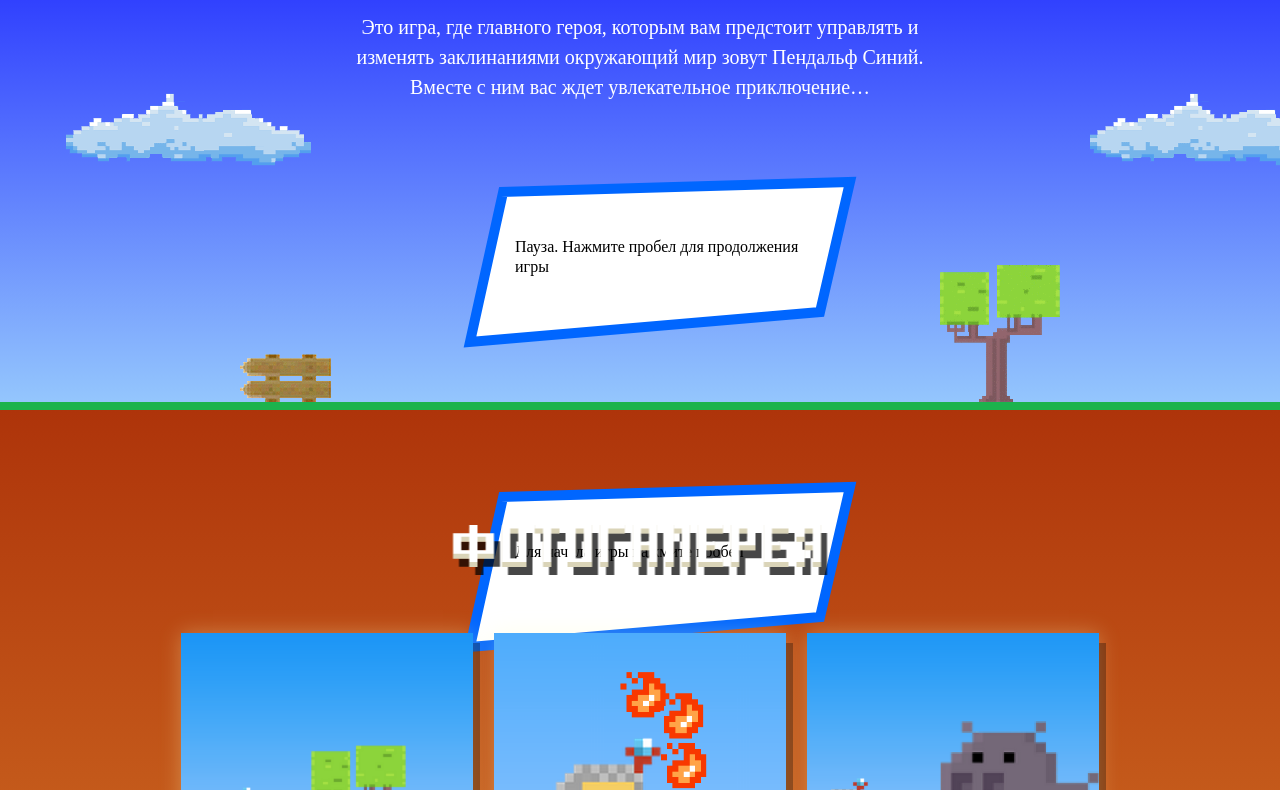
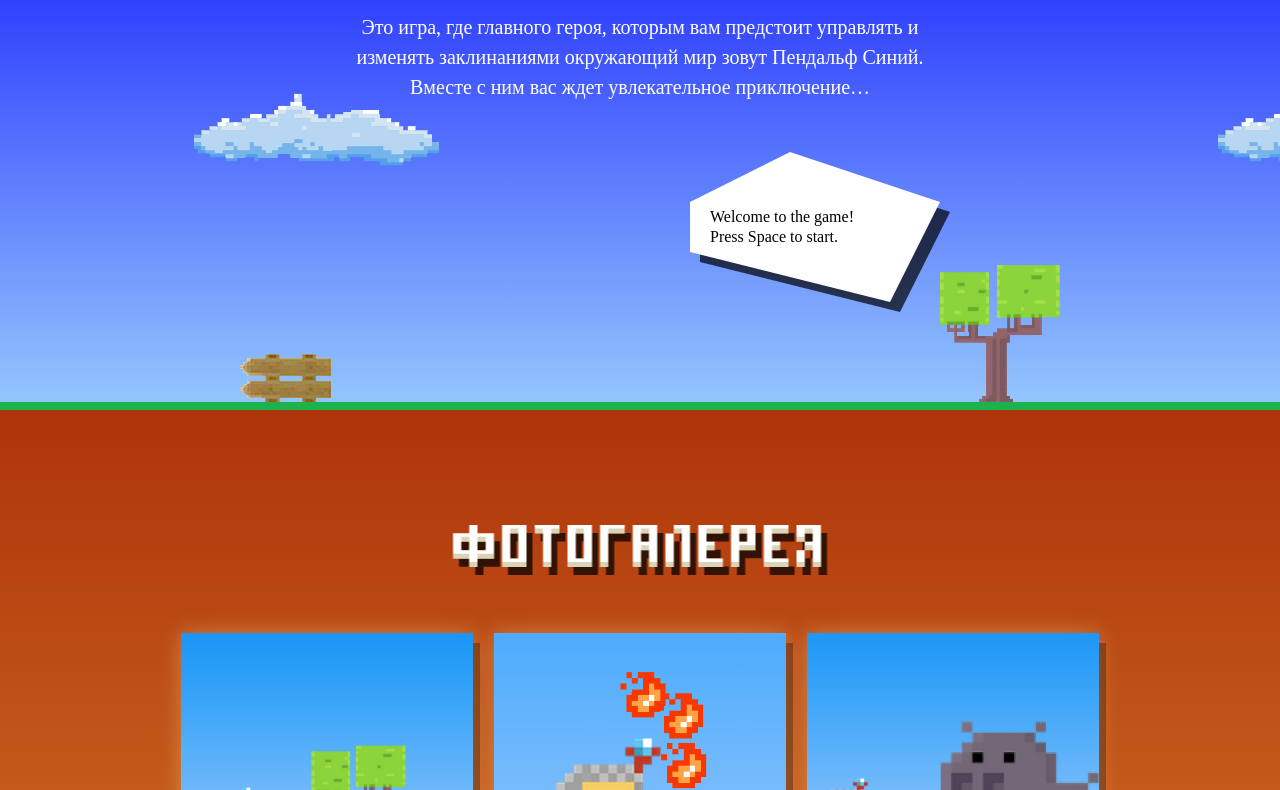
Before and after one commit to poncik-87/178804-code-and-magick, a website: page build/index.html in a window 1280 px wide. Shown: the part 197-987 px from the top of the page. Drawn offline with Linux system fonts and the light colour scheme; a web font is replaced by a local one.

Commit message:
Выполнено задание canvasÐ

```diff
--- a/build/index.html
+++ b/build/index.html
@@ -112,7 +112,6 @@
   </div>
 </div>
 
-
 <template id="review-template">
   <article class="review">
     <img src="" class="review-author" alt="" title="">
@@ -126,9 +125,10 @@
   </article>
 </template>
 
+<canvas>Ваш браузер не поддерживает некоторые технологии, используемые на этом сайте</canvas>
+
 <script src="js/form.js"></script>
-  <script src="js/check.js"></script>
-<script src="js/game-stat.min.js"></script>
+<script src="js/game.js"></script>
 <script src="js/main.js"></script>
 
 </body>
--- a/build/js/game.js
+++ b/build/js/game.js
@@ -395,19 +395,56 @@ window.Game = (function() {
      * Отрисовка экрана паузы.
      */
     _drawPauseScreen: function() {
+      var canvas = document.querySelector('canvas');
+      var ctx = canvas.getContext('2d');
+
+      ctx.save();
+
+      ctx.fillStyle = '#FFFFFF';
+
+      ctx.beginPath();
+      ctx.moveTo(400, 150);
+      ctx.lineTo(400, 100);
+      ctx.lineTo(500, 50);
+      ctx.lineTo(650, 100);
+      ctx.lineTo(600, 200);
+      ctx.lineTo(400, 150);
+      ctx.closePath();
+
+      ctx.shadowColor = 'rgba(0, 0, 0, 0.7)';
+      ctx.shadowOffsetX = 10;
+      ctx.shadowOffsetY = 10;
+
+      ctx.fill();
+
+      ctx.restore();
+
+      ctx.font = '16px PT Mono';
+
+      var message = [];
       switch (this.state.currentStatus) {
         case Verdict.WIN:
-          console.log('you have won!');
+          message.push('Hey!');
+          message.push('You won!');
           break;
         case Verdict.FAIL:
-          console.log('you have failed!');
+          message.push('Sorry<');
+          message.push('You failed!');
           break;
         case Verdict.PAUSE:
-          console.log('game is on pause!');
+          message.push('Game paused,');
+          message.push('Relax.');
           break;
         case Verdict.INTRO:
-          console.log('welcome to the game! Press Space to start');
+          message.push('Welcome to the game!');
+          message.push('Press Space to start.');
           break;
+      }
+
+      var textposY = 120;
+      for (var i = 0; i < message.length; i++) {
+        ctx.fillText(message[i], 420, textposY);
+        textposY += 20;
       }
     },
 
```
